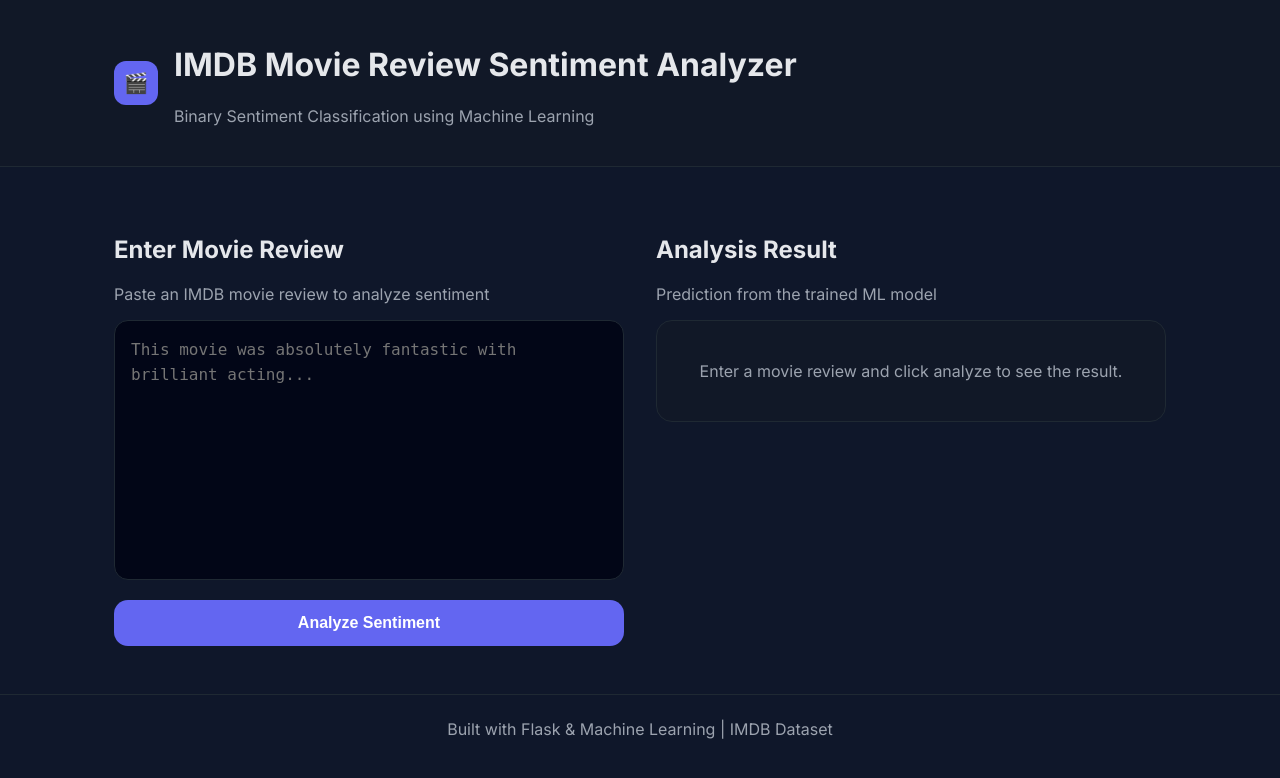
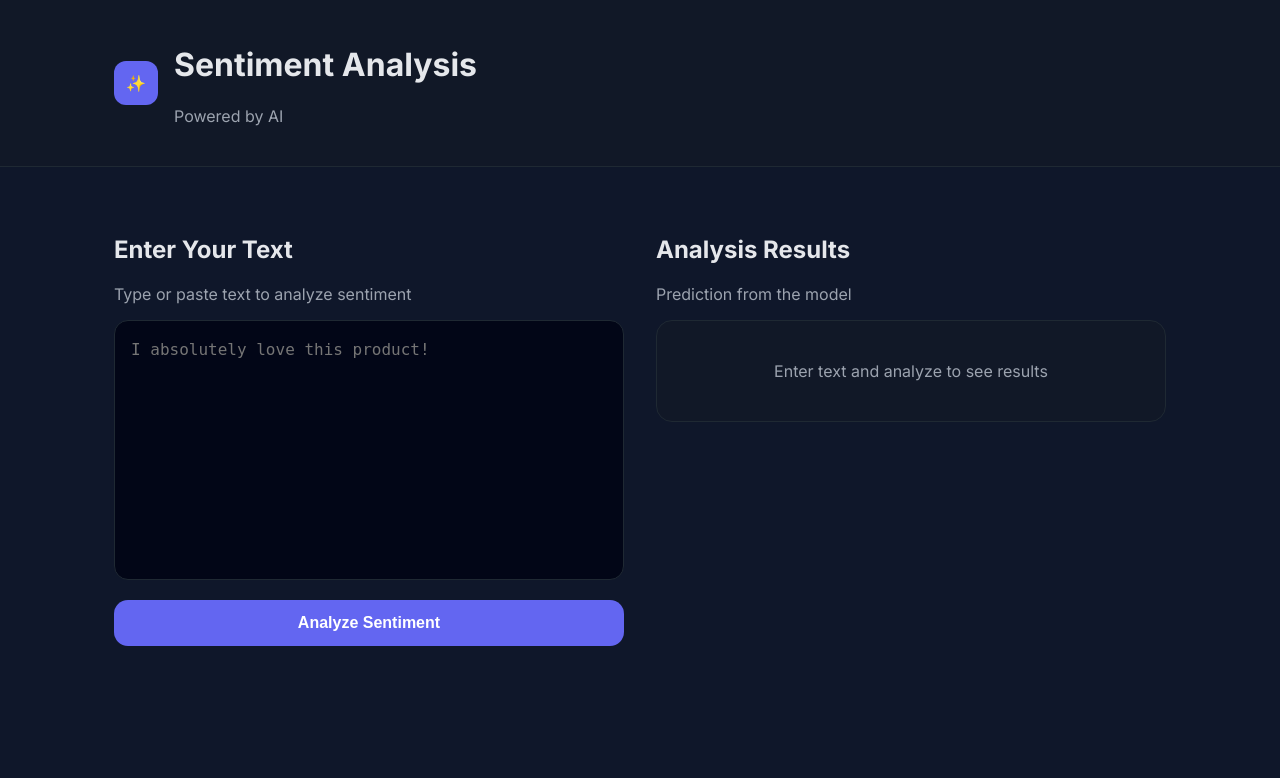
Before and after one commit to pranav-d05/MLOps-Proj-2, a Flask app: page / in a window 1280 px wide. Shown: the top 778 px of the page. Run offline with Flask 3, Linux system fonts and the light colour scheme; parts of the project's set-up code (start-up, migrations or seed data) failed here and were passed over.

Commit message:
Frontend Changes

```diff
--- a/flask_app/static/style.css
+++ b/flask_app/static/style.css
@@ -45,7 +45,7 @@ header {
   display: flex;
   align-items: center;
   justify-content: center;
-  font-size: 20px;
+  font-weight: bold;
 }
 
 /* Layout */
@@ -73,11 +73,6 @@ main {
   border: 1px solid var(--border);
   border-radius: 16px;
   padding: 24px;
-  transition: transform 0.2s ease;
-}
-
-.card:hover {
-  transform: translateY(-2px);
 }
 
 .center {
@@ -114,12 +109,6 @@ button {
   cursor: pointer;
   background: var(--primary);
   color: white;
-  transition: all 0.2s ease;
-}
-
-button:hover {
-  background: #4f46e5;
-  transform: translateY(-1px);
 }
 
 /* Sentiment colors */
@@ -135,9 +124,3 @@ button:hover {
 .muted {
   color: var(--muted);
 }
-
-/* Footer */
-footer {
-  padding: 24px;
-  border-top: 1px solid var(--border);
-}
--- a/flask_app/templates/index.html
+++ b/flask_app/templates/index.html
@@ -2,7 +2,7 @@
 <html lang="en">
 <head>
   <meta charset="UTF-8" />
-  <title>IMDB Sentiment Analyzer</title>
+  <title>Sentiment Analysis</title>
   <meta name="viewport" content="width=device-width, initial-scale=1.0" />
   <link rel="stylesheet" href="{{ url_for('static', filename='style.css') }}">
 </head>
@@ -10,10 +10,10 @@
 
 <header>
   <div class="header-inner">
-    <div class="logo">🎬</div>
+    <div class="logo">✨</div>
     <div>
-      <h1>IMDB Movie Review Sentiment Analyzer</h1>
-      <p class="muted">Binary Sentiment Classification using Machine Learning</p>
+      <h1>Sentiment Analysis</h1>
+      <p class="muted">Powered by AI</p>
     </div>
   </div>
 </header>
@@ -23,48 +23,33 @@
 
     <!-- Input Section -->
     <div>
-      <h2>Enter Movie Review</h2>
-      <p class="muted">Paste an IMDB movie review to analyze sentiment</p>
+      <h2>Enter Your Text</h2>
+      <p class="muted">Type or paste text to analyze sentiment</p>
 
       <form method="POST" action="/predict">
-        <textarea
-          name="text"
-          placeholder="This movie was absolutely fantastic with brilliant acting..."
-          required
-        ></textarea>
-
-        <button type="submit" onclick="this.innerText='Analyzing…';">
-          Analyze Sentiment
-        </button>
+        <textarea name="text" placeholder="I absolutely love this product!"></textarea>
+        <button type="submit">Analyze Sentiment</button>
       </form>
     </div>
 
     <!-- Result Section -->
     <div>
-      <h2>Analysis Result</h2>
-      <p class="muted">Prediction from the trained ML model</p>
+      <h2>Analysis Results</h2>
+      <p class="muted">Prediction from the model</p>
 
       {% if result is not none %}
-        <div class="card center">
+        <div class="card">
           <p class="muted">Overall Sentiment</p>
 
           {% if result == 1 %}
-            <h2 class="sentiment-positive">😊 Positive</h2>
-            <p class="muted">
-              The review expresses a positive opinion about the movie.
-            </p>
+            <h2 class="sentiment-positive">Positive </h2>
           {% else %}
-            <h2 class="sentiment-negative">😞 Negative</h2>
-            <p class="muted">
-              The review expresses a negative opinion about the movie.
-            </p>
+            <h2 class="sentiment-negative">Negative </h2>
           {% endif %}
         </div>
       {% else %}
         <div class="card center">
-          <p class="muted">
-            Enter a movie review and click analyze to see the result.
-          </p>
+          <p class="muted">Enter text and analyze to see results</p>
         </div>
       {% endif %}
     </div>
@@ -72,9 +57,5 @@
   </div>
 </main>
 
-<footer class="muted center">
-  Built with Flask & Machine Learning | IMDB Dataset
-</footer>
-
 </body>
 </html>
```
